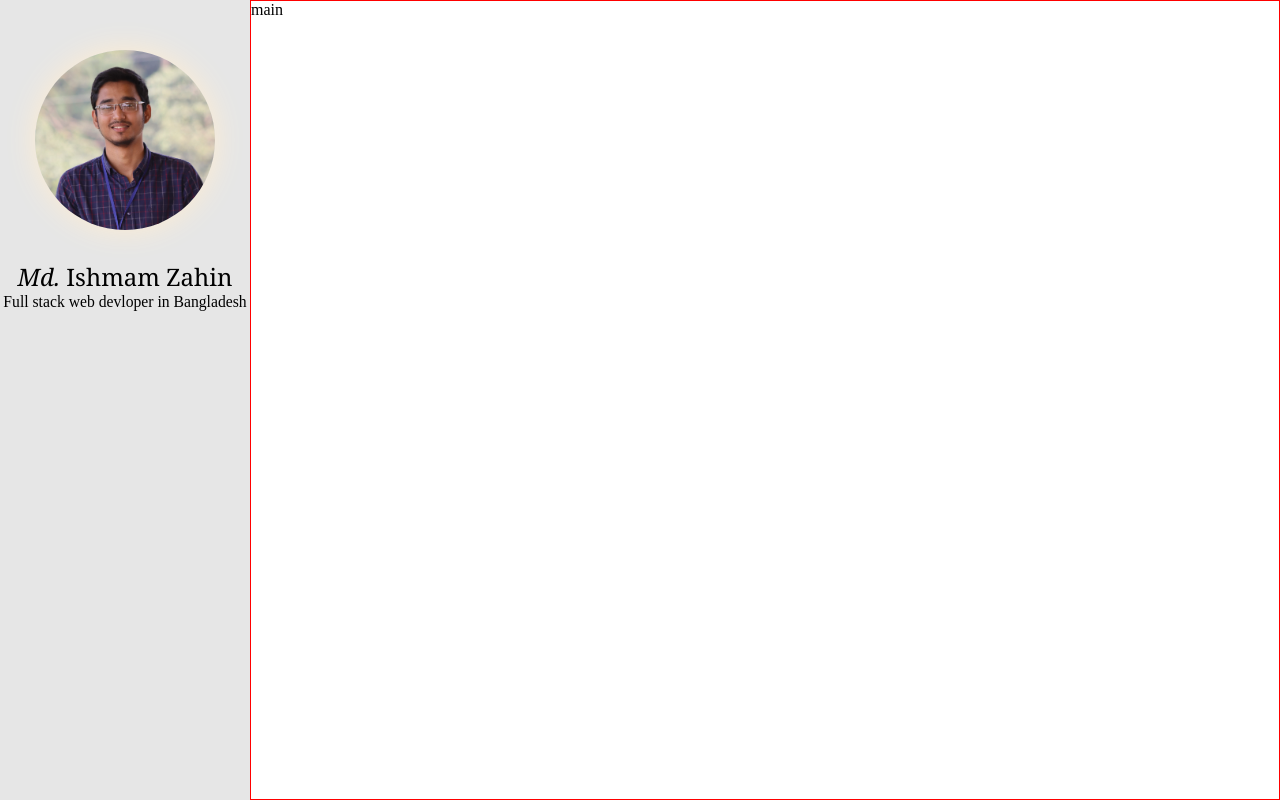
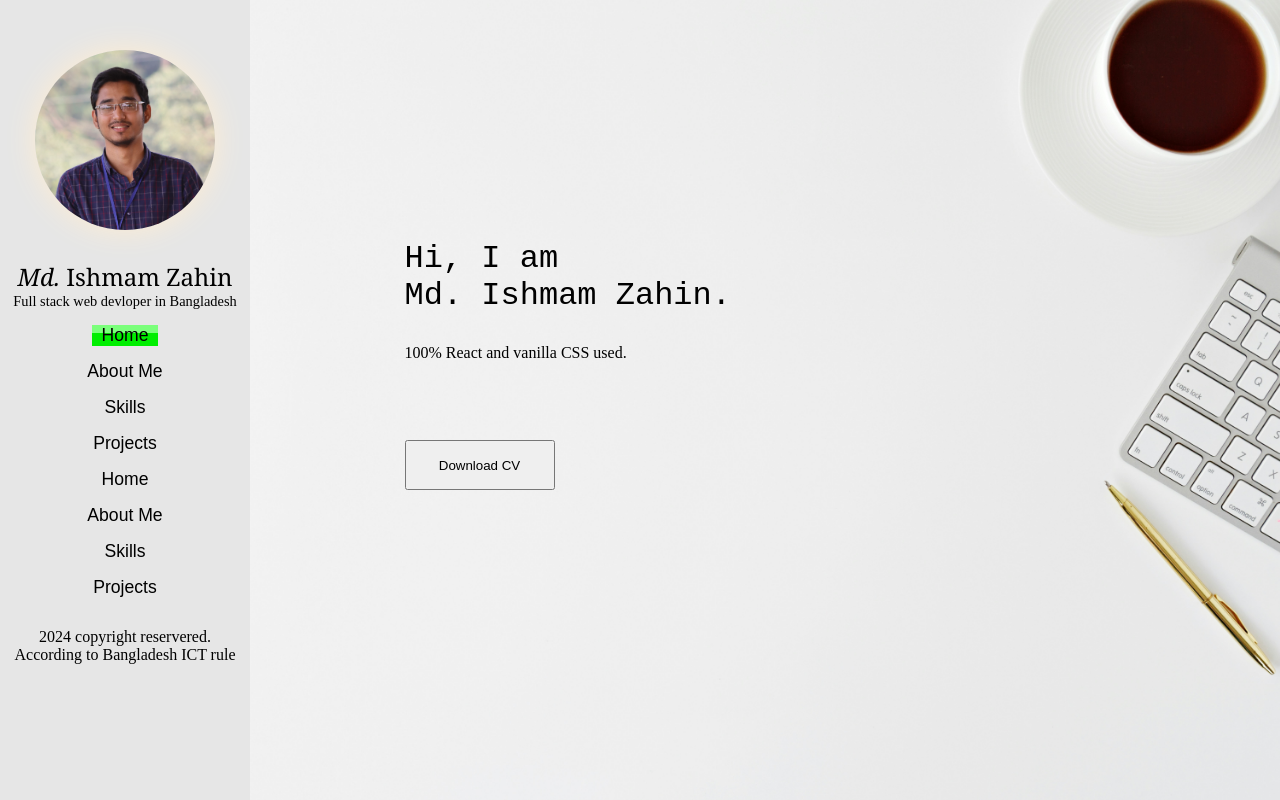
Before and after one commit to Ishmam-Zahin/Portfolio-using-React, a React (Create React App) app: page / in a window 1280 px wide. Built offline with nearby package versions, Linux system fonts and the light colour scheme.

Commit message:
created home page

```diff
--- a/src/App.js
+++ b/src/App.js
@@ -1,12 +1,22 @@
 import "./App.css";
 import NavBar from "./NavBar.js";
 import Main from "./MainContent.js";
+import { useState } from "react";
 
 export default function App() {
+  const [currentActiveTab, setCurrentActiveTab] = useState(1);
+
+  function handleCurrentActiveTab(number) {
+    if (currentActiveTab === number) return;
+    setCurrentActiveTab(number);
+  }
   return (
     <>
-      <NavBar />
-      <Main />
+      <NavBar
+        onPress={handleCurrentActiveTab}
+        currentActiveTab={currentActiveTab}
+      />
+      <Main currentActiveTab={currentActiveTab} />
     </>
   );
 }
--- /dev/null
+++ b/src/Home.css
@@ -0,0 +1,47 @@
+.home-container {
+  width: 100%;
+  height: fit-content;
+}
+.home-container .section-container {
+  width: 100%;
+  height: 100vh;
+  background-repeat: no-repeat;
+  background-size: cover;
+  position: relative;
+
+  transition: opacity 1s;
+}
+.home-container .section-container div {
+  width: fit-content;
+  height: fit-content;
+  position: absolute;
+
+  left: 15%;
+  top: 50%;
+
+  transition: top 1s, opacity 1s;
+}
+.home-container .section-container div textarea {
+  border: none;
+  background: none;
+  resize: none;
+  height: 100px;
+  width: 500px;
+  font-size: 2rem;
+}
+.home-container .section-container button {
+  width: 150px;
+  height: 50px;
+  position: absolute;
+  margin-top: 200px;
+
+  left: 15%;
+  top: 50%;
+
+  transition: top 1s, opacity 1s;
+  transition-delay: 200ms;
+}
+
+.home-container .hidden {
+  display: none;
+}
--- /dev/null
+++ b/src/Home.js
@@ -0,0 +1,157 @@
+import { useEffect, useState } from "react";
+import "./Home.css";
+
+const sentences = [
+  "Hi, I am\nMd. Ishmam Zahin.",
+  "I am a full stack\nweb devloper in Bangladesh.",
+];
+
+let index = 0;
+
+export default function Home() {
+  const [currentActive, setCurrentActive] = useState(0);
+
+  //   console.log(new Date());
+
+  function handleSetCurrentActive() {
+    setCurrentActive((cur) => (cur + 1) % 2);
+  }
+
+  useEffect(() => {
+    index = 0;
+
+    return () => (index = 0);
+  }, [currentActive]);
+
+  return (
+    <div className="home-container">
+      <Section id={0} currentActive={currentActive}>
+        <Intro
+          id={0}
+          currentActive={currentActive}
+          handleSetCurrentActive={handleSetCurrentActive}
+        />
+        <Button id={0} currentActive={currentActive}>
+          Download CV
+        </Button>
+      </Section>
+      <Section id={1} currentActive={currentActive}>
+        <Intro
+          id={1}
+          currentActive={currentActive}
+          handleSetCurrentActive={handleSetCurrentActive}
+        />
+        <Button id={1} currentActive={currentActive}>
+          Linkedin Profile
+        </Button>
+      </Section>
+    </div>
+  );
+}
+
+function Section({ id, currentActive, children }) {
+  const [opacity, setOpacity] = useState(0);
+
+  useEffect(() => {
+    function handleTransition() {
+      setOpacity(1);
+    }
+    if (id === currentActive) {
+      setTimeout(handleTransition, 200);
+    } else {
+      setOpacity(0);
+    }
+  }, [currentActive, id]);
+
+  return (
+    <div
+      className={`section-container ${id === currentActive ? "" : "hidden"}`}
+      style={{
+        backgroundImage: `url(${id === 0 ? "./bg-0.jpg" : "./bg-1.jpg"})`,
+        opacity: opacity,
+      }}
+    >
+      {children}
+    </div>
+  );
+}
+
+function Intro({ id, currentActive, handleSetCurrentActive }) {
+  const [word, setWord] = useState("");
+  const [top, setTop] = useState(50);
+  const [opacity, setOpacity] = useState(0);
+
+  useEffect(() => {
+    function handleTransition() {
+      setTop(30);
+      setOpacity(1);
+    }
+    if (id === currentActive) {
+      setTimeout(handleTransition, 200);
+    } else {
+      setTop(50);
+      setOpacity(0);
+    }
+  }, [currentActive, id]);
+
+  useEffect(() => {
+    function handleSetWord() {
+      setWord((cur) => {
+        const nWord = cur + sentences[id].at(index);
+        index++;
+        return nWord;
+      });
+    }
+
+    if (id === currentActive) {
+      if (index < sentences[id].length) {
+        setTimeout(handleSetWord, 100);
+      } else {
+        setTimeout(handleSetCurrentActive, 5000);
+      }
+    } else {
+      setWord("");
+    }
+  }, [word, id, currentActive, handleSetCurrentActive]);
+
+  return (
+    <div
+      style={{
+        top: `${top}%`,
+        opacity: opacity,
+      }}
+    >
+      <textarea value={word} readOnly />
+      <p>100% React and vanilla CSS used.</p>
+    </div>
+  );
+}
+
+function Button({ id, currentActive, children }) {
+  const [top, setTop] = useState(50);
+  const [opacity, setOpacity] = useState(0);
+
+  useEffect(() => {
+    function handleTransition() {
+      setTop(30);
+      setOpacity(1);
+    }
+    if (id === currentActive) {
+      setTimeout(handleTransition, 200);
+    } else {
+      setTop(50);
+      setOpacity(0);
+    }
+  }, [currentActive, id]);
+
+  return (
+    <button
+      style={{
+        top: `${top}%`,
+        opacity: opacity,
+      }}
+    >
+      {children}
+    </button>
+  );
+}
--- a/src/MainContent.css
+++ b/src/MainContent.css
@@ -1,8 +1,7 @@
 .main-container {
-  border: 1px solid red;
   width: calc(100% - 250px);
   height: 100%;
-  overflow-y: scroll;
+  overflow-y: auto;
   overflow-x: hidden;
 
   position: absolute;
--- a/src/MainContent.js
+++ b/src/MainContent.js
@@ -1,4 +1,8 @@
 import "./MainContent.css";
-export default function MainContent() {
-  return <div className="main-container">main</div>;
+import Home from "./Home.js";
+
+export default function MainContent({ currentActiveTab }) {
+  return (
+    <div className="main-container">{currentActiveTab === 1 && <Home />}</div>
+  );
 }
--- a/src/NavBar.css
+++ b/src/NavBar.css
@@ -2,6 +2,7 @@
   background-color: rgb(230, 230, 230);
   width: 250px;
   height: 100%;
+  overflow-y: auto;
 
   position: absolute;
   left: 0;
@@ -36,5 +37,41 @@
   height: fit-content;
   margin: auto;
 
-  font-size: 0.98rem;
+  font-size: 0.9rem;
 }
+.nav-container .links-container {
+  width: 100%;
+  height: fit-content;
+  list-style: none;
+}
+.nav-container .links-container li {
+  width: fit-content;
+  height: fit-content;
+  margin: auto;
+  margin-top: 15px;
+}
+.nav-container .links-container li button {
+  font-size: 1.1rem;
+  cursor: pointer;
+  text-align: center;
+  padding-left: 10px;
+  padding-right: 10px;
+  border: none;
+  background: none;
+}
+.nav-container .links-container li .activated {
+  background-image: linear-gradient(
+    0deg,
+    rgb(0, 238, 0) 60%,
+    rgb(123, 255, 123) 40%
+  );
+  border: none;
+}
+.nav-container .foot-container {
+  width: 100%;
+  height: fit-content;
+  margin-top: 30px;
+  margin-bottom: 10px;
+
+  text-align: center;
+}
--- a/src/NavBar.js
+++ b/src/NavBar.js
@@ -1,9 +1,40 @@
 import "./NavBar.css";
-export default function NavBar() {
+export default function NavBar({ onPress, currentActiveTab }) {
   return (
     <div className="nav-container">
       <Logo />
       <Intro />
+      <Links>
+        <Link id={1} onPress={onPress} currentActiveTab={currentActiveTab}>
+          Home
+        </Link>
+        <Link id={2} onPress={onPress} currentActiveTab={currentActiveTab}>
+          About Me
+        </Link>
+        <Link id={3} onPress={onPress} currentActiveTab={currentActiveTab}>
+          Skills
+        </Link>
+        <Link id={4} onPress={onPress} currentActiveTab={currentActiveTab}>
+          Projects
+        </Link>
+        <Link id={5} onPress={onPress} currentActiveTab={currentActiveTab}>
+          Home
+        </Link>
+        <Link id={6} onPress={onPress} currentActiveTab={currentActiveTab}>
+          About Me
+        </Link>
+        <Link id={7} onPress={onPress} currentActiveTab={currentActiveTab}>
+          Skills
+        </Link>
+        <Link id={8} onPress={onPress} currentActiveTab={currentActiveTab}>
+          Projects
+        </Link>
+      </Links>
+      <Footer>
+        2024 copyright reservered.
+        <br />
+        According to Bangladesh ICT rule
+      </Footer>
     </div>
   );
 }
@@ -26,3 +57,24 @@ function Intro() {
     </div>
   );
 }
+
+function Links({ children }) {
+  return <ul className="links-container">{children}</ul>;
+}
+
+function Link({ id, onPress, children, currentActiveTab }) {
+  return (
+    <li>
+      <button
+        className={`${id === currentActiveTab ? "activated" : ""}`}
+        onClick={(e) => onPress(id)}
+      >
+        {children}
+      </button>
+    </li>
+  );
+}
+
+function Footer({ children }) {
+  return <footer className="foot-container">{children}</footer>;
+}
```
